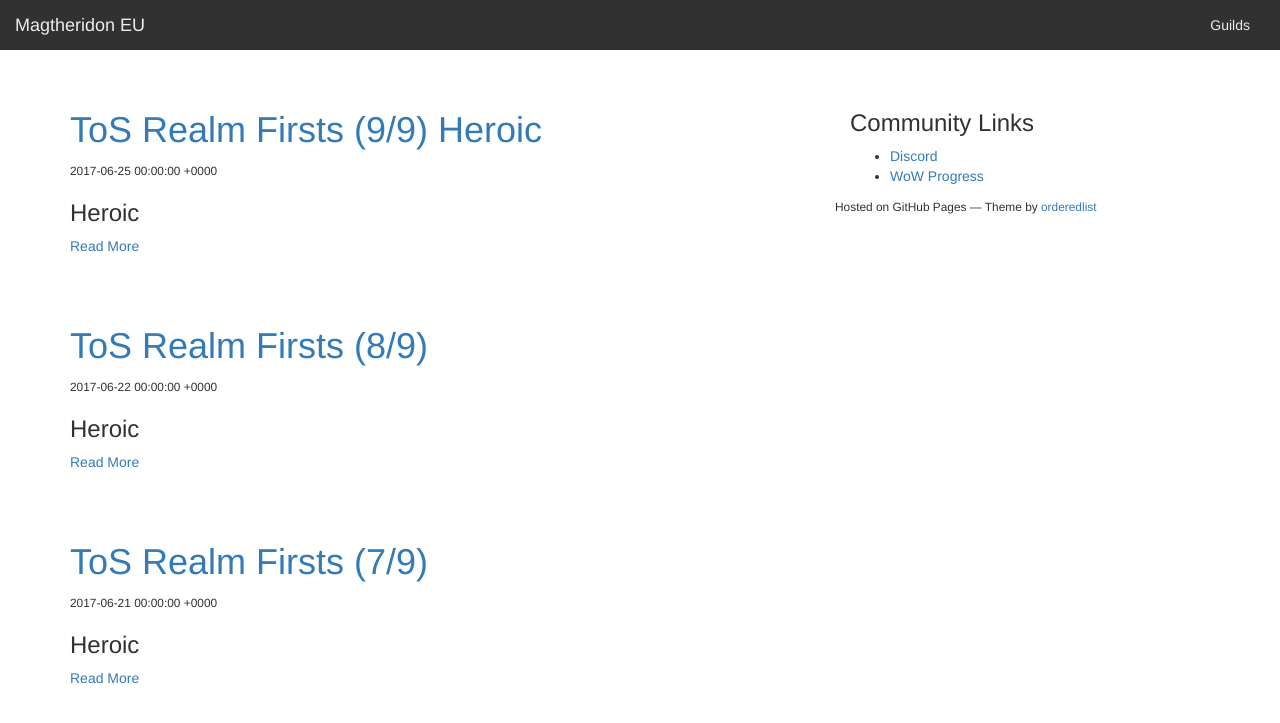
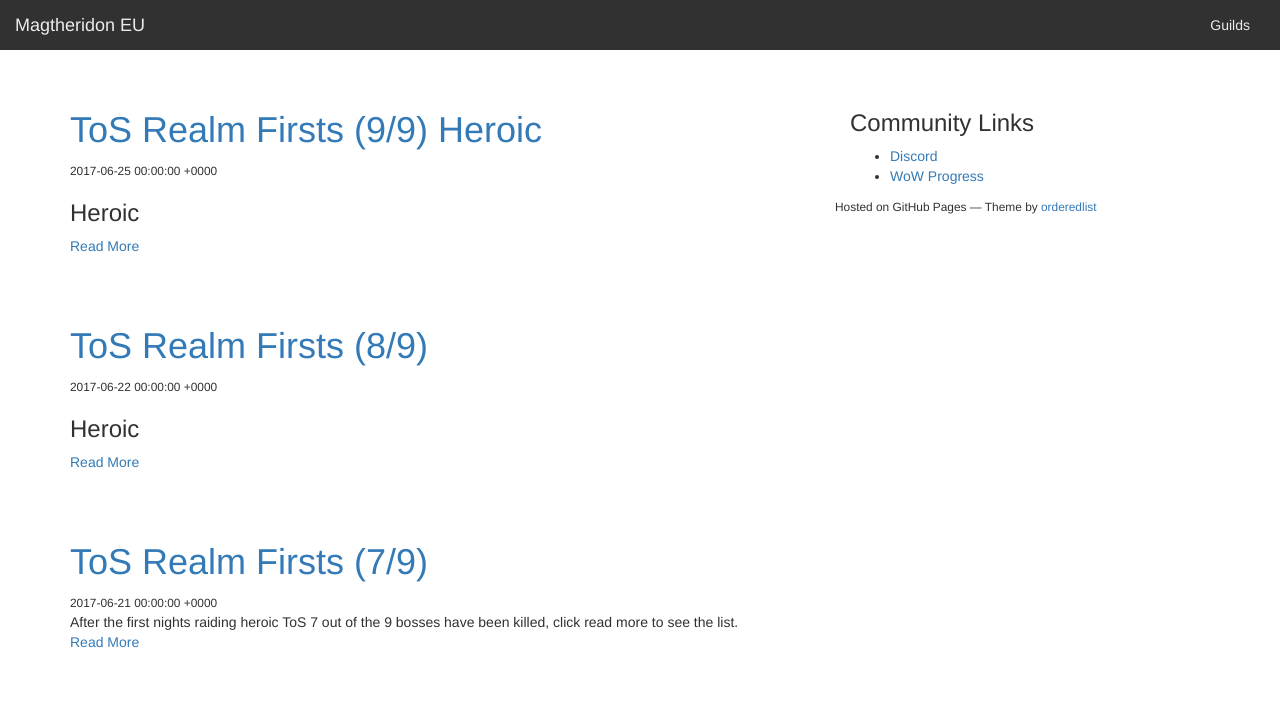
Before and after one commit to MagtheridonEU/magtheridoneu.github.io, a Jekyll site: the page built from index.html, in a window 1280 px wide. Shown: the top 723 px of the page. Built offline with Jekyll 4.4.1, drawn with Linux system fonts in a browser that asks for light colours; nearby versions of some CDN libraries; a script that is not in the unit is left out.

Commit message:
Update 2017-06-21-tos-realm-firsts-7-9.md

```diff
--- a/_posts/2017-06-21-tos-realm-firsts-7-9.md
+++ b/_posts/2017-06-21-tos-realm-firsts-7-9.md
@@ -1,6 +1,7 @@
 ---
 title: ToS Realm Firsts (7/9)
 date: 21st June 2017
+excerpt: After the first nights raiding heroic ToS 7 out of the 9 bosses have been killed, click read more to see the list.
 ---
 
 ### Heroic
```
